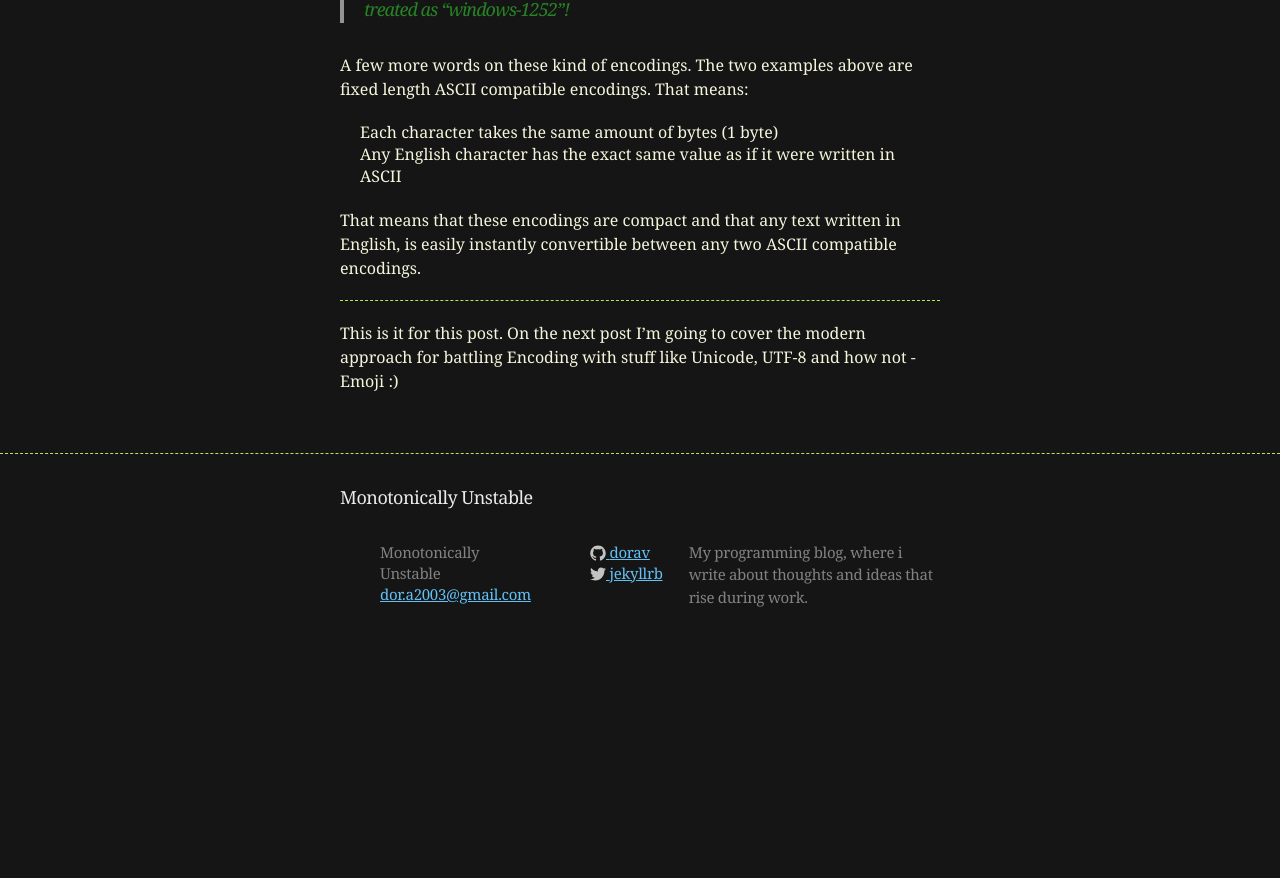
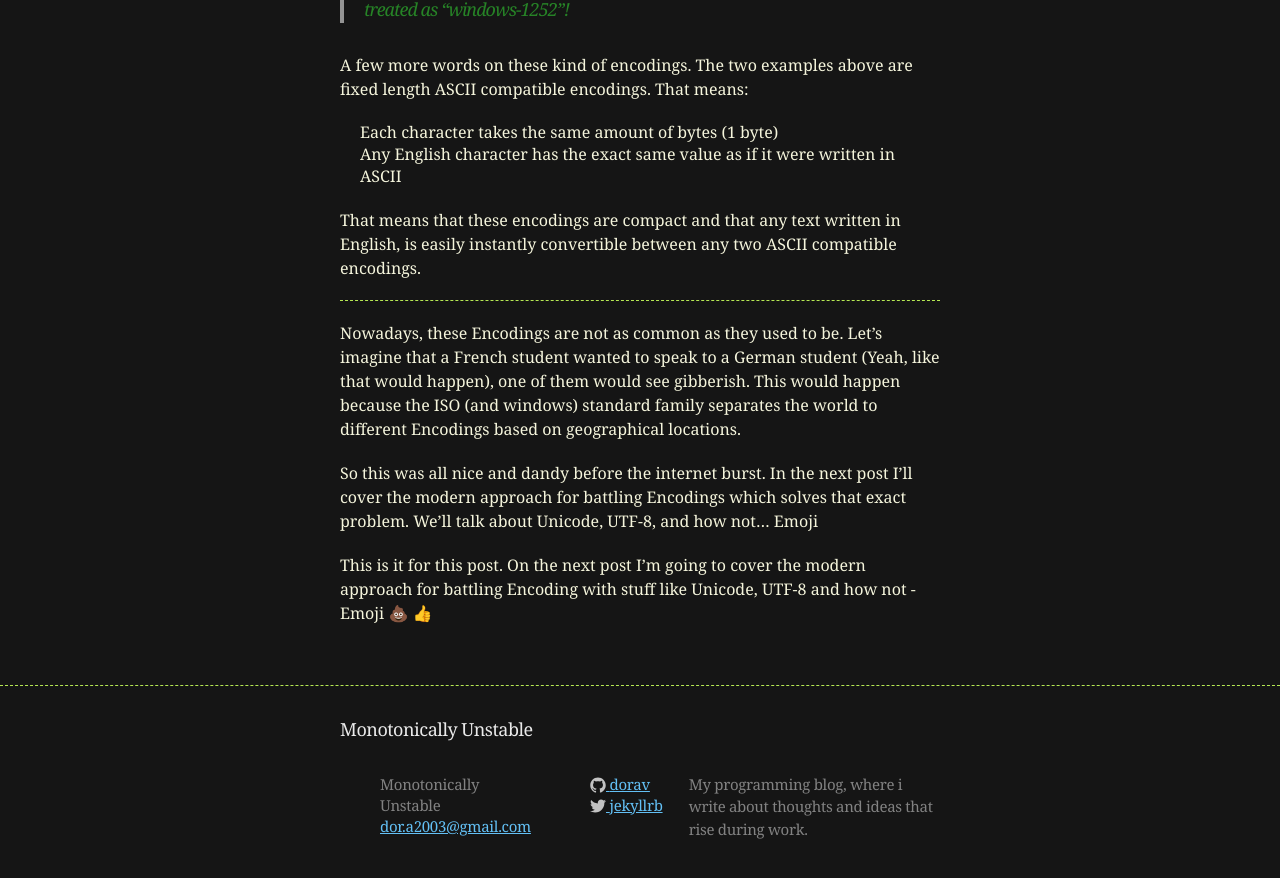
Before and after one commit to monotonically-unstable/monotonically-unstable.github.io, a Jekyll site: the page built from _posts/2016-07-23-battling_encodings_pre_internet.md, in a window 1280 px wide and 900 px high, scrolled down 2957 px. Shown: the top 878 px of the window. Built offline with Jekyll 4.4.1, drawn with Linux system fonts in a browser that asks for light colours; emoji names are drawn with the system emoji font; a style sheet for code colours, icons or effects is not loaded; before the commit the page ends 3625 px from its top, so only the background shows below that.

Commit message:
Changed the last paragraph about the next post and added emoji support

```diff
--- /dev/null
+++ b/Gemfile
@@ -0,0 +1,3 @@
+source 'https://rubygems.org'
+gem 'github-pages', group: :jekyll_plugins
+gem 'gemoji'
--- a/_config.yml
+++ b/_config.yml
@@ -10,3 +10,6 @@
 # Build settings
 markdown: kramdown
 permalink: pretty
+
+gems:
+  - jemoji
--- a/_posts/2016-07-23-battling_encodings_pre_internet.md
+++ b/_posts/2016-07-23-battling_encodings_pre_internet.md
@@ -72,4 +72,8 @@
 
 ---
 
-This is it for this post. On the next post I'm going to cover the modern approach for battling Encoding with stuff like Unicode, UTF-8 and how not - Emoji :)
+Nowadays, these Encodings are not as common as they used to be. Let's imagine that a French student wanted to speak to a German student (Yeah, like that would happen), one of them would see gibberish. This would happen because the ISO (and windows) standard family separates the world to different Encodings based on geographical locations.
+
+So this was all nice and dandy before the internet burst. In the next post I'll cover the modern approach for battling Encodings which solves that exact problem. We'll talk about Unicode, UTF-8, and how not... Emoji
+
+This is it for this post. On the next post I'm going to cover the modern approach for battling Encoding with stuff like Unicode, UTF-8 and how not - Emoji :hankey: :+1:
```
